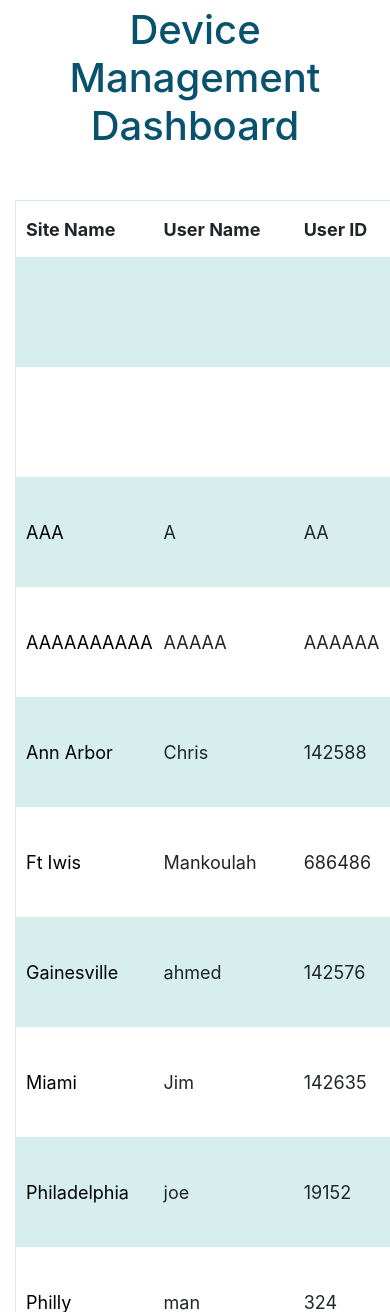
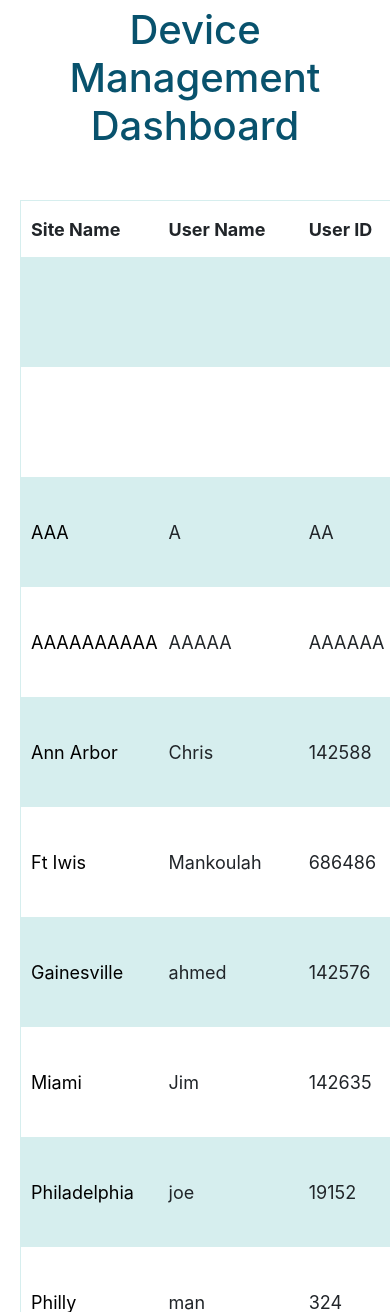
Before and after one commit to yousefmankoulah/QrGenerator_AudioCare, a Django app: page /homeAcessForDashboard/ in a window 390 px wide; the page is wider, and only the part inside the window is pictured. Shown: the part 134-1446 px from the top of that part. Run offline with Django 4.2, Linux system fonts and the light colour scheme; a user stored in the database is signed in; data comes from the database, SQL or seed files in the repository; some libraries are stand-ins or nearby versions.

Commit message:
Update dashboard.html

```diff
--- a/home/templates/dashboard.html
+++ b/home/templates/dashboard.html
@@ -30,7 +30,13 @@
           .pagination{
             margin-left: 45%;
           }
-
+         @media screen and (max-width: 850px){
+              #parent{
+                  width: 70%;
+                  margin-left: 5px;
+                  font-size: 15px;
+              }
+          }
     </style>
 
 
@@ -53,7 +59,7 @@
         </tr>
         {% endfor %}
         </table>
-    </div>
+
 
       {% if data.has_other_pages %}
   <ul class="pagination">
@@ -76,6 +82,6 @@
     {% endif %}
   </ul>
 {% endif %}
-
+ </div>
 
 {% endblock %}
```
